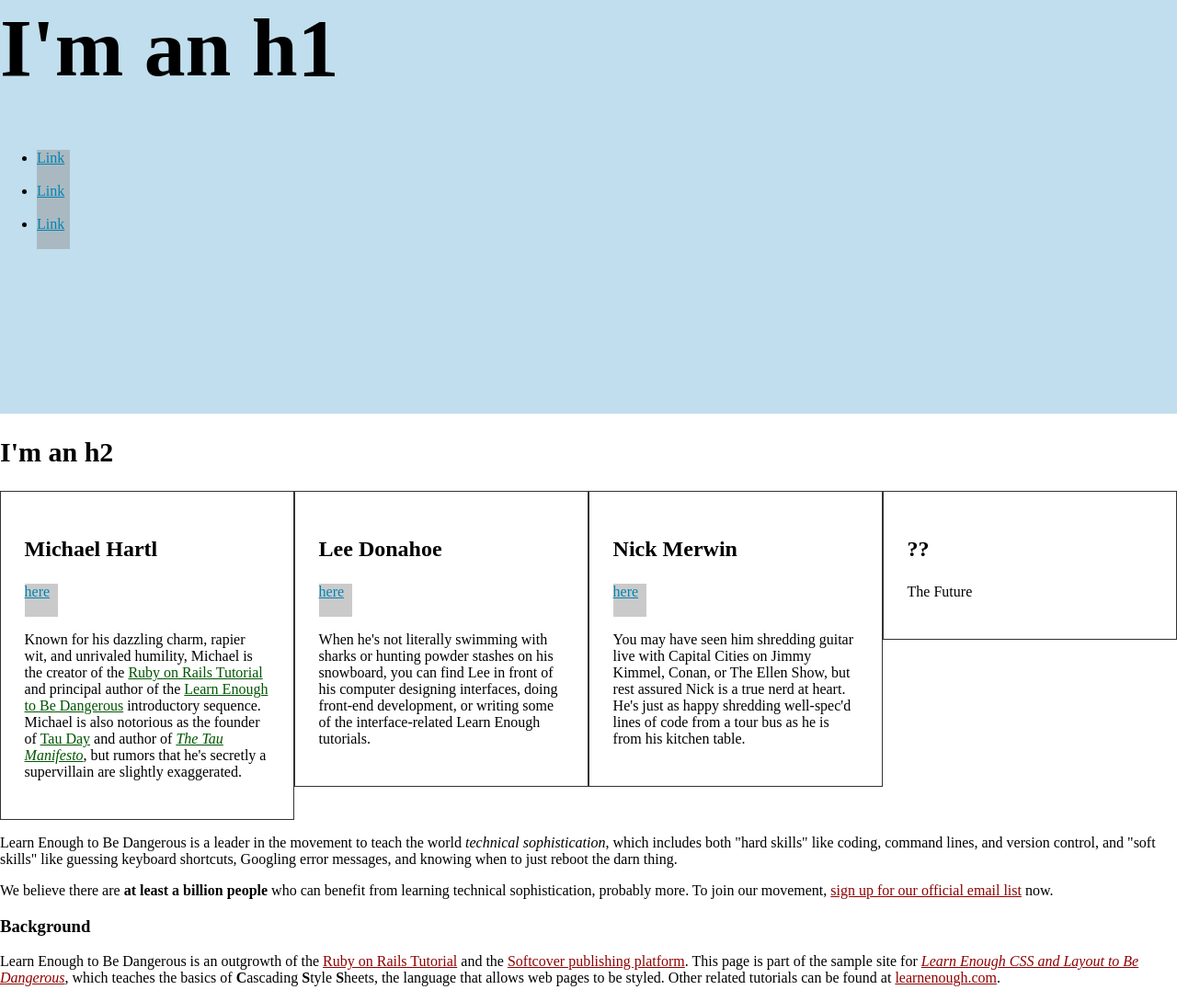
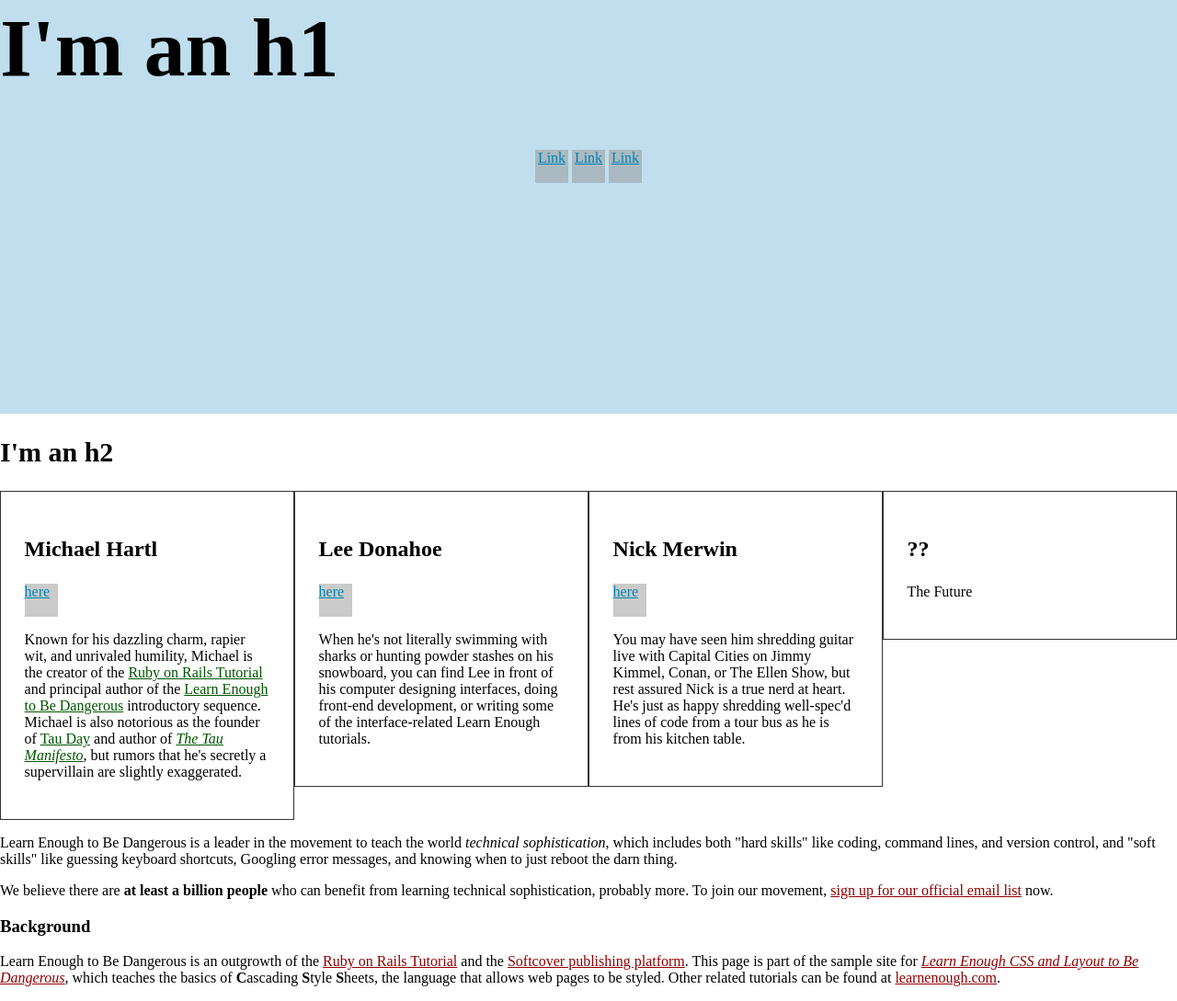
Before and after one commit to piccetto/piccetto.github.io, a Jekyll site: the page built from index.html, in a window 1280 px wide. Shown: the whole page at 92% size. Built offline with Jekyll 4.4.1, drawn with Linux system fonts in a browser that asks for light colours.

Commit message:
centering and align link in hero box

```diff
--- a/assets/css/style.scss
+++ b/assets/css/style.scss
@@ -68,6 +68,15 @@ h2 {
     color: $green;
 }
 
+.social-list {
+    list-style: none;
+    padding: 0;
+    text-align: center;
+    &>li {
+        display: inline-block;
+    }
+}
+
 .social-link {
     background: $social-background;
     color: $twitter-dark-blue;
--- a/index.html
+++ b/index.html
@@ -5,7 +5,7 @@ title: "Test page don't panic"
 
 <div class="full-hero hero-home">
     <h1>I'm an h1</h1>
-    <ul>
+    <ul class="social-list">
         <li>
             <a href="http://example.com/" class="social-link">Link</a>
         </li>
```
